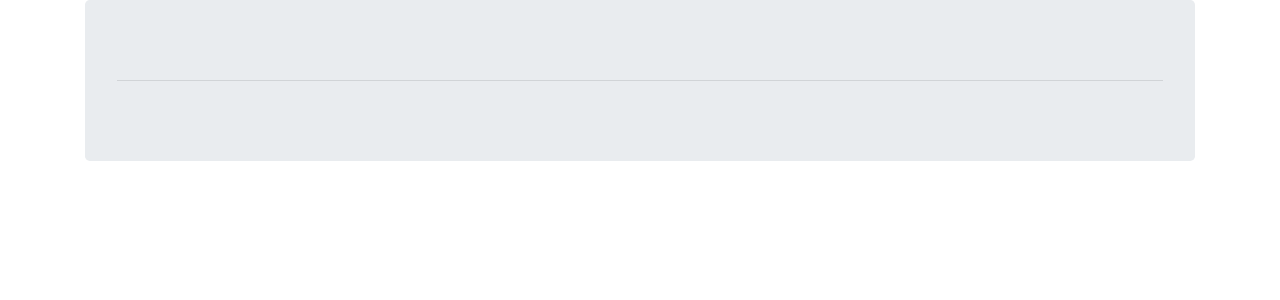
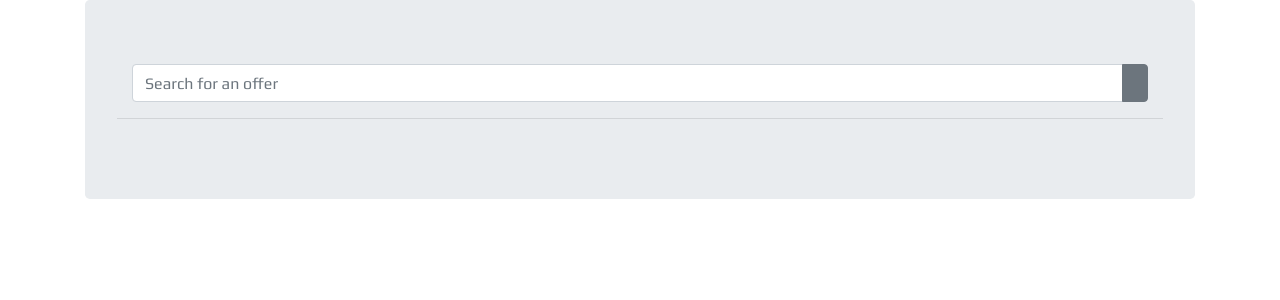
Before and after one commit to DanielGyure/TravelProject, a Django app: page /travels in a window 1280 px wide. Shown: the part 56-356 px from the top of the page. Run offline with Django 4.2, Linux system fonts and the light colour scheme; data that the repository does not hold is empty; some libraries are stand-ins or nearby versions; some web fonts are replaced.

Commit message:
Added search functionality

```diff
--- a/TravelProject/viewer/templates/travels.html
+++ b/TravelProject/viewer/templates/travels.html
@@ -1,6 +1,20 @@
 {% extends 'base.html'  %}
 
 {% block content %}
+
+<div class="container">
+
+  <form method="get">
+  <div class="input-group">
+    <input type="text" class="form-control" placeholder="Search for an offer" name="search">
+    <div class="input-group-append">
+      <button class="btn btn-secondary" type="submit">
+        <i class="bi bi-search"></i>
+      </button>
+    </div>
+  </div>
+  </form>
+</div>
 
 {% if perms.viewer.add_travel %}
 <a href="{% url 'create_travel' %}" class="btn btn-success">Create Trip</a>
--- a/TravelProject/viewer/views.py
+++ b/TravelProject/viewer/views.py
@@ -20,6 +20,18 @@ class TravelListView(ListView):
     template_name = 'travels.html'
     model = Travel
     context_object_name = 'travels'
+
+    def get_queryset(self):
+        travels = Travel.objects.all()
+
+        search = self.request.GET.get('search')
+
+        if search:
+            travels_filtered = travels.filter(name__contains=search)
+            return travels_filtered
+
+        else:
+            return travels
 
 class TravelDetailView(DetailView):
     template_name = 'travel_detail.html'
```
